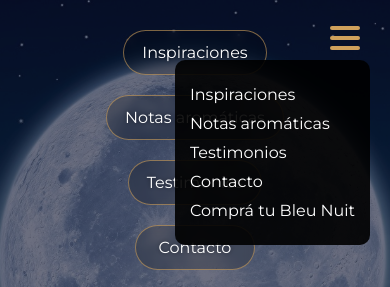
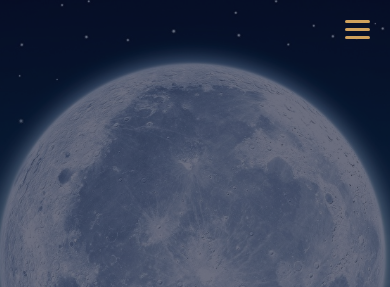
Before and after one commit to santisancho/Proyecto-Bleu-Nuit, a plain HTML site: page index.html in a window 390 px wide. Shown: the top 287 px of the page. Drawn offline with nearby package versions, Linux system fonts and the light colour scheme.

Commit message:
Update style.css

```diff
--- a/style.css
+++ b/style.css
@@ -846,65 +846,74 @@ html {
   transform: scale(1.03);
 }
 
-  /* Oculta menú escritorio en mobile */
-.menu-escritorio {
-  display: block;
-}
+ /* Solo para móviles */
+@media (max-width: 768px) {
+  .menu-toggle {
+    position: fixed;
+    top: 20px;
+    right: 20px;
+    z-index: 1001;
+    display: flex;
+    flex-direction: column;
+    gap: 5px;
+    cursor: pointer;
+  }
 
-.menu-movil,
-.menu-toggle {
-  display: none;
-}
-
-/* Mostrar menú hamburguesa en pantallas pequeñas */
-@media (max-width: 768px) {
-  .menu-escritorio {
-    display: none;
+  .menu-toggle span {
+    display: block;
+    width: 25px;
+    height: 3px;
+    background-color: #cfa15c;
+    border-radius: 2px;
+    transition: 0.3s;
   }
 
   .menu-movil {
-    display: block;
-    background-color: rgba(0, 0, 0, 0.9);
-    position: absolute;
-    top: 60px;
-    right: 20px;
-    border-radius: 10px;
-    padding: 15px;
+    position: fixed;
+    top: 0;
+    right: -100%;
+    width: 70%;
+    height: 100vh;
+    background-color: rgba(0, 0, 0, 0.95);
+    padding: 60px 20px;
+    display: flex;
+    flex-direction: column;
+    align-items: flex-start;
+    transition: right 0.3s ease-in-out;
     z-index: 1000;
+  }
+
+  .menu-movil.open {
+    right: 0;
   }
 
   .menu-movil ul {
     list-style: none;
-    margin: 0;
     padding: 0;
+    width: 100%;
   }
 
   .menu-movil li {
-    margin: 10px 0;
+    margin: 20px 0;
   }
 
   .menu-movil a {
     color: #fff;
+    font-size: 1.2rem;
     text-decoration: none;
-    font-family: 'Montserrat', sans-serif;
-    font-size: 1rem;
+    border-bottom: 1px solid #cfa15c;
+    padding-bottom: 5px;
+    display: block;
+    transition: 0.3s;
   }
 
-  .menu-toggle {
-    display: block;
-    position: absolute;
-    top: 20px;
-    right: 30px;
-    cursor: pointer;
-    z-index: 1100;
-  }
-
-  .menu-toggle span {
-    display: block;
-    width: 30px;
-    height: 4px;
-    background-color: #cfa15c;
-    margin: 6px 0;
-    border-radius: 2px;
+  .menu-movil a:hover {
+    color: #cfa15c;
   }
 }
+
+@media (max-width: 768px) {
+  .nav-links {
+    display: none;
+  }
+}
```
